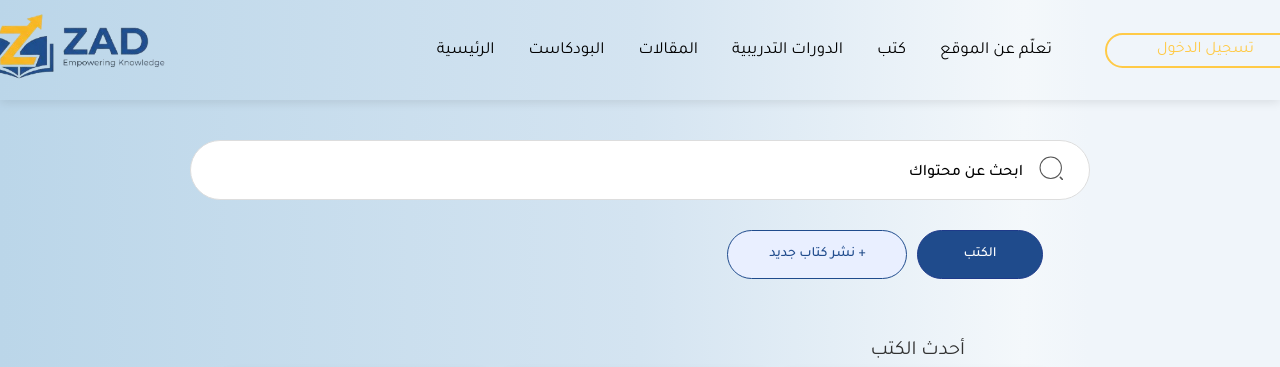
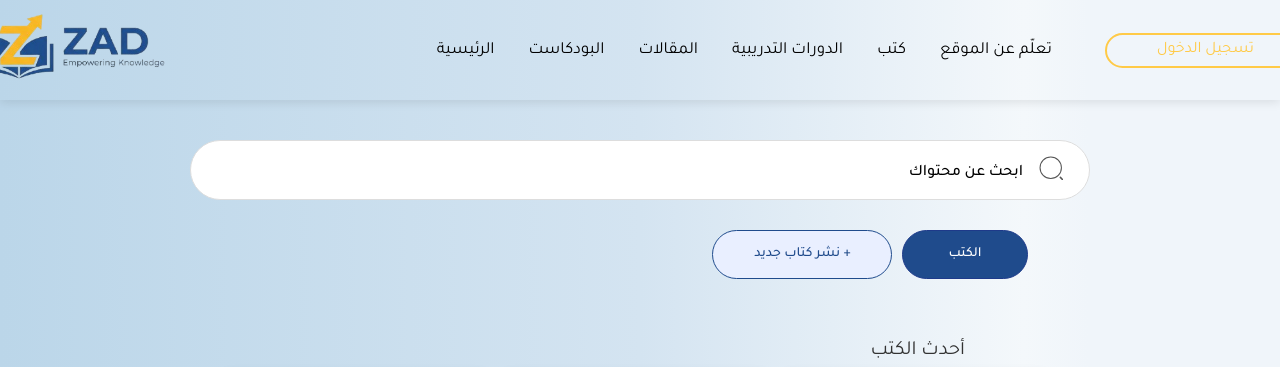
Before and after one commit to ahmed-abuarmana/ZADtech, a Django app: page /books/ in a window 1280 px wide. Shown: the top 367 px of the page. Run offline with Django 5.2, Linux system fonts and the light colour scheme; data comes from the database, SQL or seed files in the repository.

Commit message:
Update books.css

```diff
--- a/Frontend/static/books/css/books.css
+++ b/Frontend/static/books/css/books.css
@@ -117,7 +117,7 @@ html {
   gap: 10px;
   margin: 30px 0;
   margin-top: -10px;
-  margin-left: 490px !important;
+  margin-left: 460px !important;
 }
 .tab-btn {
   border: 1px solid #777;
```
